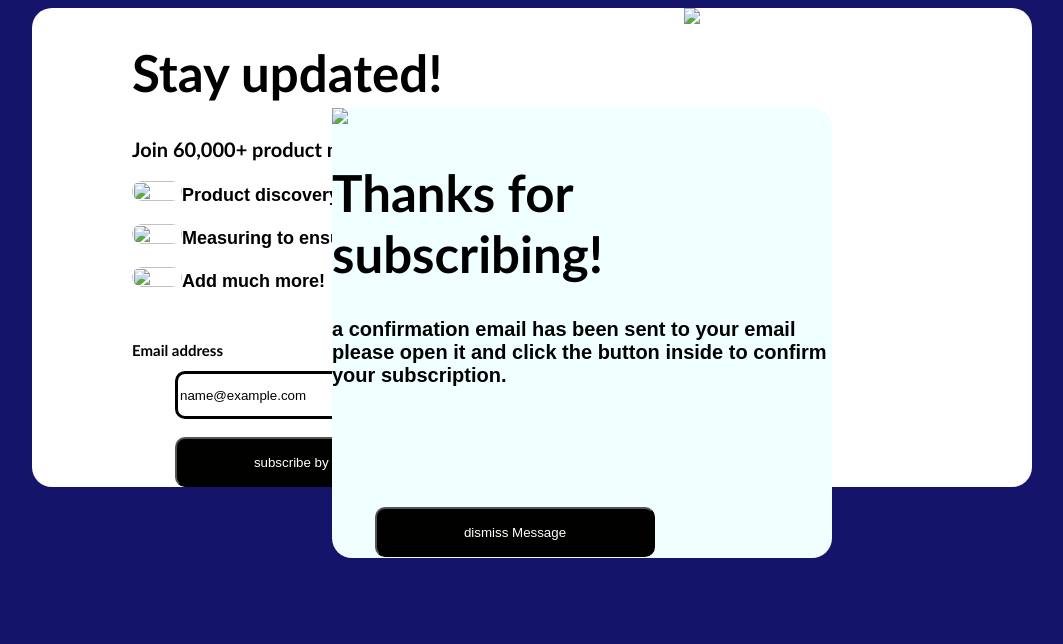
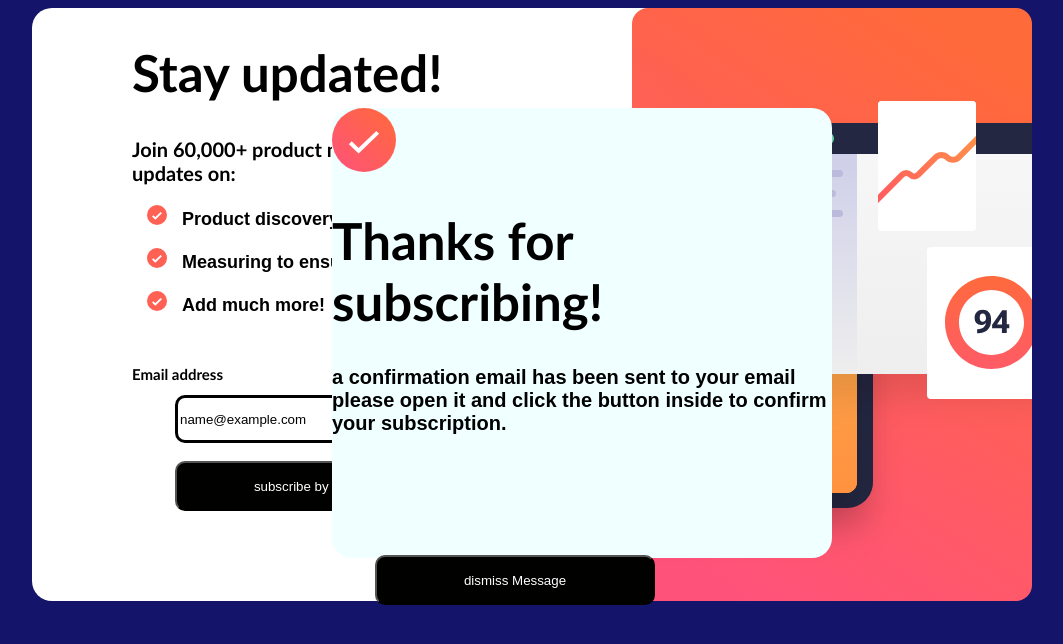
Before and after one commit to Aquilavibes/multistep-form, a plain HTML site: page index.html in a window 1280 px wide. Both pictures are taken after typing "name@example.com" into the empty fields and a click on the input "subscribe by clicking". Shown: the whole page, without its empty margins (176-1239 px from the left). Drawn offline with Linux system fonts and the light colour scheme.

Commit message:
Update index.html

```diff
--- a/index.html
+++ b/index.html
@@ -8,7 +8,7 @@
 </head>
 <body>
     <div class="success">
-        <img src="images/icon-success.svg">
+        <img src="icon-success.svg">
         <h1 id="thank">Thanks for subscribing!</h1>
         <p id="thanks">a confirmation email has been sent to your email please open it and click the button inside to confirm your subscription.</p>
     <button id="dis">dismiss Message</button>
@@ -16,19 +16,19 @@
 
     <div class="conty">
     <div class="container">
-        <img src="images/illustration-sign-up-mobile.svg" id="image">
+        <img src="illustration-sign-up-mobile.svg" id="image">
         <h1 id="stay">Stay updated!</h1>
         <p id="join">Join 60,000+ product managers recieving
             monthly updates on:
         </p>
 
-        <p id="texty"><img src="images/icon-list.svg" id="box">Product discovery and building what matters</p>
+        <p id="texty"><img src="icon-list.svg" id="box">Product discovery and building what matters</p>
 
 
 
-        <p id="texty"><img src="images/icon-list.svg"id="box">Measuring to ensure updates are a success</p>
+        <p id="texty"><img src="icon-list.svg"id="box">Measuring to ensure updates are a success</p>
 
-        <p id="texty"><img src="images/icon-list.svg" id="box">Add much more!</p>
+        <p id="texty"><img src="icon-list.svg" id="box">Add much more!</p>
     <br>
 <form id="myform">
     <div class="require">
@@ -41,7 +41,7 @@
     </div>
 
     <div class="desky">
-        <img src="images/illustration-sign-up-desktop.svg" id="desk-image">
+        <img src="illustration-sign-up-desktop.svg" id="desk-image">
         </div>
     </div>
 
```
